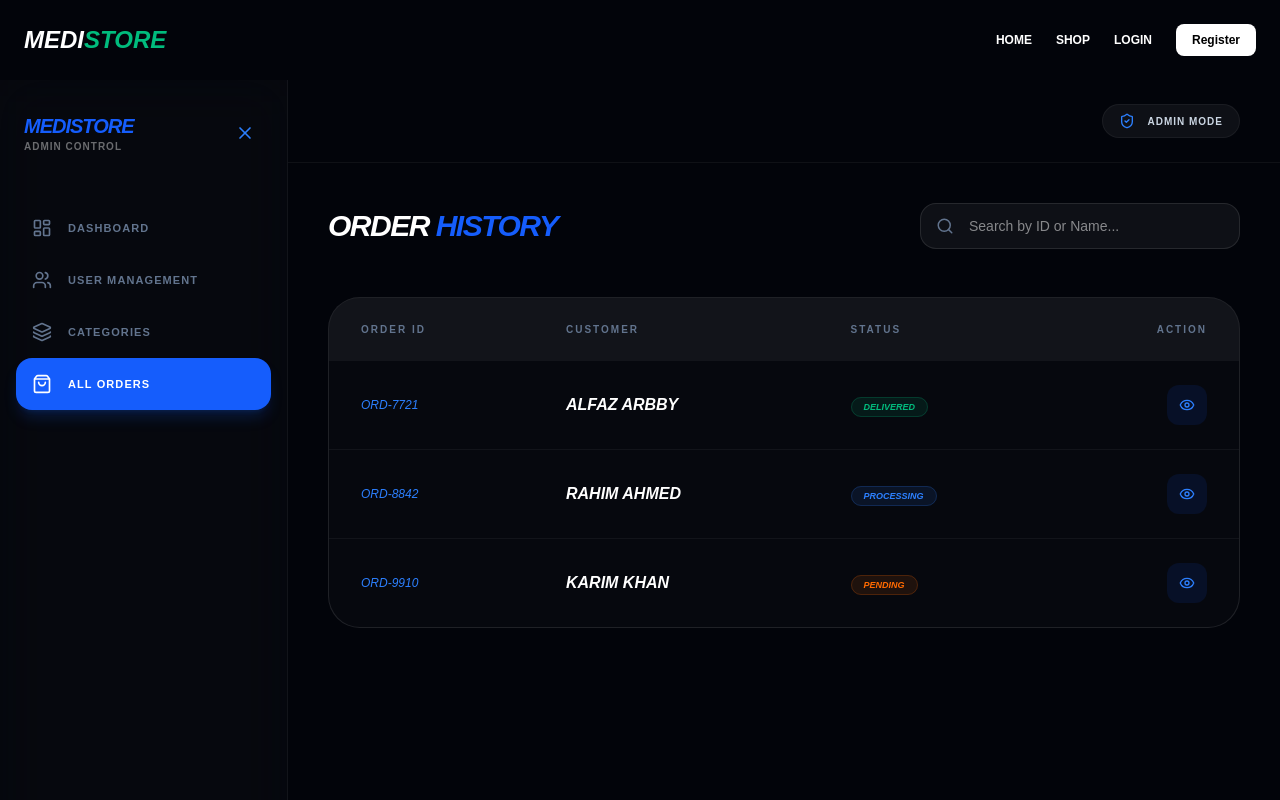
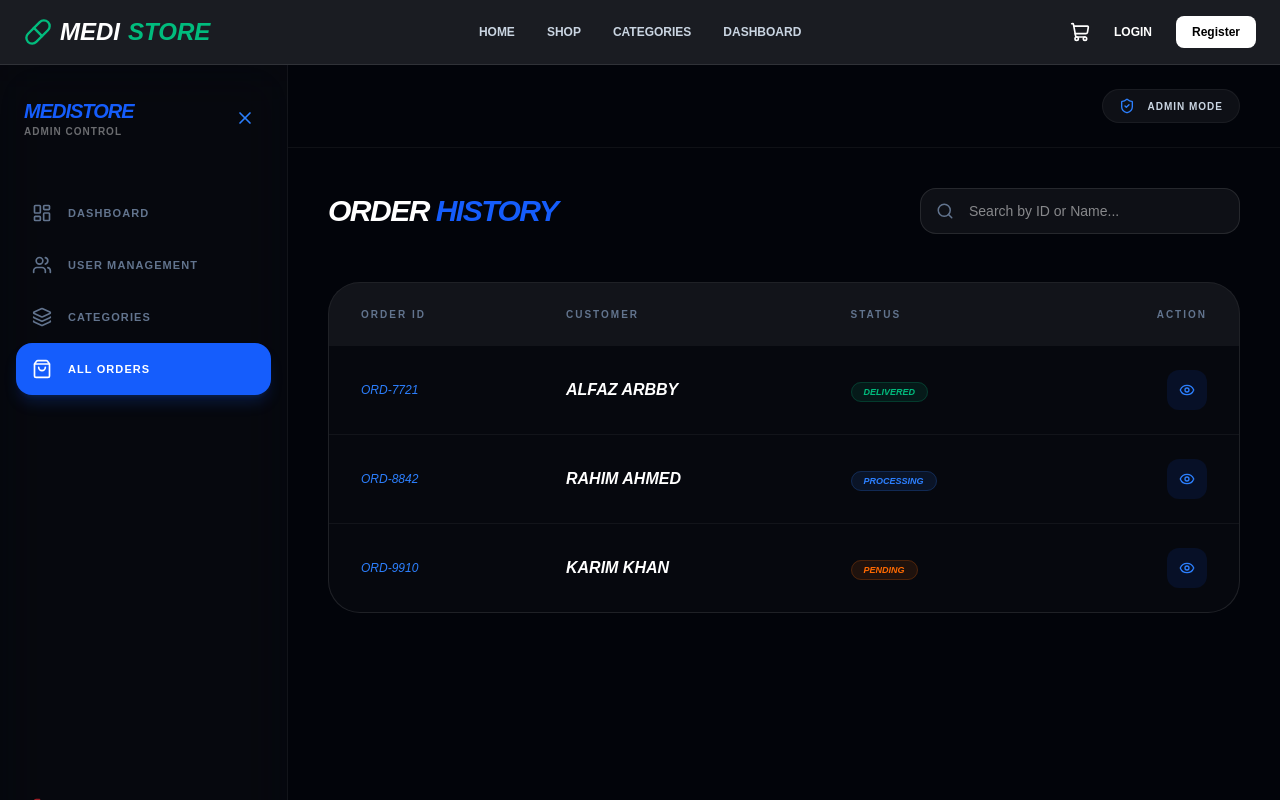
Before and after one commit to alhaz-431/storefrontend, a Next.js app: page /admin/orders in a window 1280 px wide. Shown: the top 800 px of the page. Built offline with nearby package versions, Linux system fonts and the light colour scheme.

Commit message:
updated pages

```diff
--- a/package.json
+++ b/package.json
@@ -13,7 +13,7 @@
     "axios": "^1.15.2",
     "clsx": "^2.1.1",
     "framer-motion": "^12.38.0",
-    "lucide-react": "^1.11.0",
+    "lucide-react": "^1.14.0",
     "next": "16.2.4",
     "react": "19.2.4",
     "react-dom": "19.2.4",
--- a/src/app/(customer)/orders/page.tsx
+++ b/src/app/(customer)/orders/page.tsx
@@ -13,7 +13,21 @@ export default function OrdersPage() {
   useEffect(() => {
     const fetchOrders = async () => {
       try {
-        const response = await api.orders.getUserOrders();
+        // ১. LocalStorage থেকে ইউজার ডাটা নেওয়া
+        const userData = localStorage.getItem("user");
+
+        if (!userData) {
+          console.error("User not logged in");
+          setLoading(false);
+          return;
+        }
+
+        const user = JSON.parse(userData);
+        const userId = user.id; // নিশ্চিত করুন যে আপনার ইউজার অবজেক্টে 'id' প্রপার্টি আছে
+
+        // ২. ID সহ API কল করা (এই আর্গুমেন্টটাই মিসিং ছিল)
+        const response = await api.orders.getUserOrders(userId);
+
         setOrders(response.data || []);
       } catch (error) {
         console.error("Order fetch failed", error);
@@ -21,6 +35,7 @@ export default function OrdersPage() {
         setLoading(false);
       }
     };
+
     fetchOrders();
   }, []);
 
--- a/src/components/Navbar.tsx
+++ b/src/components/Navbar.tsx
@@ -3,13 +3,14 @@
 import Link from "next/link";
 import { useEffect, useState } from "react";
 import { useRouter } from "next/navigation";
+import { motion, AnimatePresence } from "framer-motion";
+import { ShoppingCart, Menu, X, Pill, LayoutDashboard, Home, Store, Layers3, LogIn, UserPlus, LogOut } from "lucide-react";
 
 export default function Navbar() {
   const [isLoggedIn, setIsLoggedIn] = useState(false);
   const [isMenuOpen, setIsMenuOpen] = useState(false);
   const router = useRouter();
 
-  // ✅ Auth check (realtime + safe)
   useEffect(() => {
     const checkAuth = () => {
       if (typeof window !== "undefined") {
@@ -17,16 +18,11 @@ export default function Navbar() {
         setIsLoggedIn(!!token);
       }
     };
-
     checkAuth();
-
-    // অন্য tab / login change detect করবে
     window.addEventListener("storage", checkAuth);
-
     return () => window.removeEventListener("storage", checkAuth);
   }, []);
 
-  // ✅ Logout (fully clean)
   const handleLogout = () => {
     localStorage.removeItem("token");
     localStorage.removeItem("medistore_user");
@@ -35,88 +31,87 @@ export default function Navbar() {
     router.push("/");
   };
 
-  // ✅ Menu click করলে auto close
-  const handleNavClick = () => {
-    setIsMenuOpen(false);
-  };
+  const navLinks = [
+    { name: "Home", href: "/", icon: <Home size={16} /> },
+    { name: "Shop", href: "/shop", icon: <Store size={16} /> },
+    { name: "Categories", href: "/categories", icon: <Layers3 size={16} /> },
+    { name: "Dashboard", href: "/dashboard", icon: <LayoutDashboard size={16} /> },
+  ];
 
   return (
-    <nav className="relative flex items-center justify-between p-6 bg-[#02040a] text-white z-50">
+    <nav className="sticky top-0 w-full bg-[#02040a]/90 backdrop-blur-md border-b border-white/10 z-50">
+      <div className="max-w-7xl mx-auto px-6 py-4 flex items-center justify-between">
 
-      {/* Logo */}
-      <Link href="/" className="text-2xl font-black italic">
+        {/* Left: Logo */}
+        <Link href="/" className="flex items-center gap-2 text-2xl font-black italic text-white">
+          <Pill className="text-emerald-500" size={28} />
           MEDI<span className="text-emerald-500">STORE</span>
         </Link>
 
-      {/* Mobile Menu Button */}
-      <button
-        className="md:hidden text-white p-2"
-        onClick={() => setIsMenuOpen(!isMenuOpen)}
-      >
-        {isMenuOpen ? "✕" : "☰"}
-      </button>
+        {/* Center: Desktop Navigation */}
+        <div className="hidden md:flex items-center gap-8">
+          {navLinks.map((link) => (
+            <Link key={link.name} href={link.href} className="flex items-center gap-2 text-xs font-bold uppercase text-slate-300 hover:text-emerald-500 transition-colors">
+              {link.name}
+            </Link>
+          ))}
+        </div>
 
-      {/* Menu */}
-      <div
-        className={`
-          ${isMenuOpen ? "flex" : "hidden"}
-          md:flex flex-col md:flex-row absolute md:static top-full left-0 w-full md:w-auto
-          bg-[#02040a] md:bg-transparent p-6 md:p-0 gap-6 items-center shadow-lg md:shadow-none
-        `}
-      >
-        <Link
-          href="/"
-          onClick={handleNavClick}
-          className="text-xs font-bold uppercase hover:text-emerald-500 transition-colors"
-        >
-          Home
-        </Link>
-
-        <Link
-          href="/shop"
-          onClick={handleNavClick}
-          className="text-xs font-bold uppercase hover:text-emerald-500 transition-colors"
-        >
-          Shop
+        {/* Right: Cart & Auth (Desktop) */}
+        <div className="hidden md:flex items-center gap-6">
+          <Link href="/cart" className="text-white hover:text-emerald-500 transition-colors relative">
+            <ShoppingCart size={20} />
           </Link>
 
           {isLoggedIn ? (
-          <>
-            <Link
-              href="/dashboard"
-              onClick={handleNavClick}
-              className="bg-emerald-500 px-4 py-2 rounded-lg text-xs font-black hover:bg-emerald-600 transition-all"
-            >
-              Dashboard
-            </Link>
-
-            <button
-              onClick={handleLogout}
-              className="text-xs font-bold uppercase text-red-500 hover:text-red-400"
-            >
-              Logout
+            <button onClick={handleLogout} className="text-xs font-bold uppercase text-red-500 hover:text-red-400 flex items-center gap-2">
+              <LogOut size={16} /> Logout
             </button>
-          </>
           ) : (
             <>
-            <Link
-              href="/login"
-              onClick={handleNavClick}
-              className="text-xs font-bold uppercase hover:text-emerald-500 transition-colors"
-            >
-              Login
-            </Link>
-
-            <Link
-              href="/register"
-              onClick={handleNavClick}
-              className="bg-white text-black px-4 py-2 rounded-lg text-xs font-black hover:bg-emerald-500 hover:text-white transition-all"
-            >
-              Register
-            </Link>
+              <Link href="/login" className="text-xs font-bold uppercase text-white hover:text-emerald-500">Login</Link>
+              <Link href="/register" className="bg-white text-black px-4 py-2 rounded-lg text-xs font-black hover:bg-emerald-500 hover:text-white transition-all">Register</Link>
             </>
           )}
         </div>
+
+        {/* Mobile: Cart & Menu Toggle */}
+        <div className="md:hidden flex items-center gap-4 text-white">
+          <Link href="/cart"><ShoppingCart size={20} /></Link>
+          <button onClick={() => setIsMenuOpen(!isMenuOpen)}>
+            {isMenuOpen ? <X size={24} /> : <Menu size={24} />}
+          </button>
+        </div>
+      </div>
+
+      {/* Mobile Drawer */}
+      <AnimatePresence>
+        {isMenuOpen && (
+          <motion.div
+            initial={{ opacity: 0, y: -20 }}
+            animate={{ opacity: 1, y: 0 }}
+            exit={{ opacity: 0, y: -20 }}
+            className="md:hidden bg-[#02040a] border-t border-white/10 p-6 flex flex-col gap-6"
+          >
+            {navLinks.map((link) => (
+              <Link key={link.name} href={link.href} onClick={() => setIsMenuOpen(false)} className="flex items-center gap-3 text-sm font-bold uppercase text-white">
+                {link.icon} {link.name}
+              </Link>
+            ))}
+            <div className="h-px bg-white/10" />
+            {isLoggedIn ? (
+              <button onClick={handleLogout} className="flex items-center gap-3 text-sm font-bold uppercase text-red-500">
+                <LogOut size={18} /> Logout
+              </button>
+            ) : (
+              <>
+                <Link href="/login" onClick={() => setIsMenuOpen(false)} className="text-sm font-bold uppercase text-white">Login</Link>
+                <Link href="/register" onClick={() => setIsMenuOpen(false)} className="bg-emerald-500 text-center py-3 rounded-lg text-sm font-black text-white">Register</Link>
+              </>
+            )}
+          </motion.div>
+        )}
+      </AnimatePresence>
     </nav>
   );
 }
```
Also changed, not shown: 1 other file (tests, documents, lock files or other folders). Lines whose indentation alone changed are shown as unchanged.
